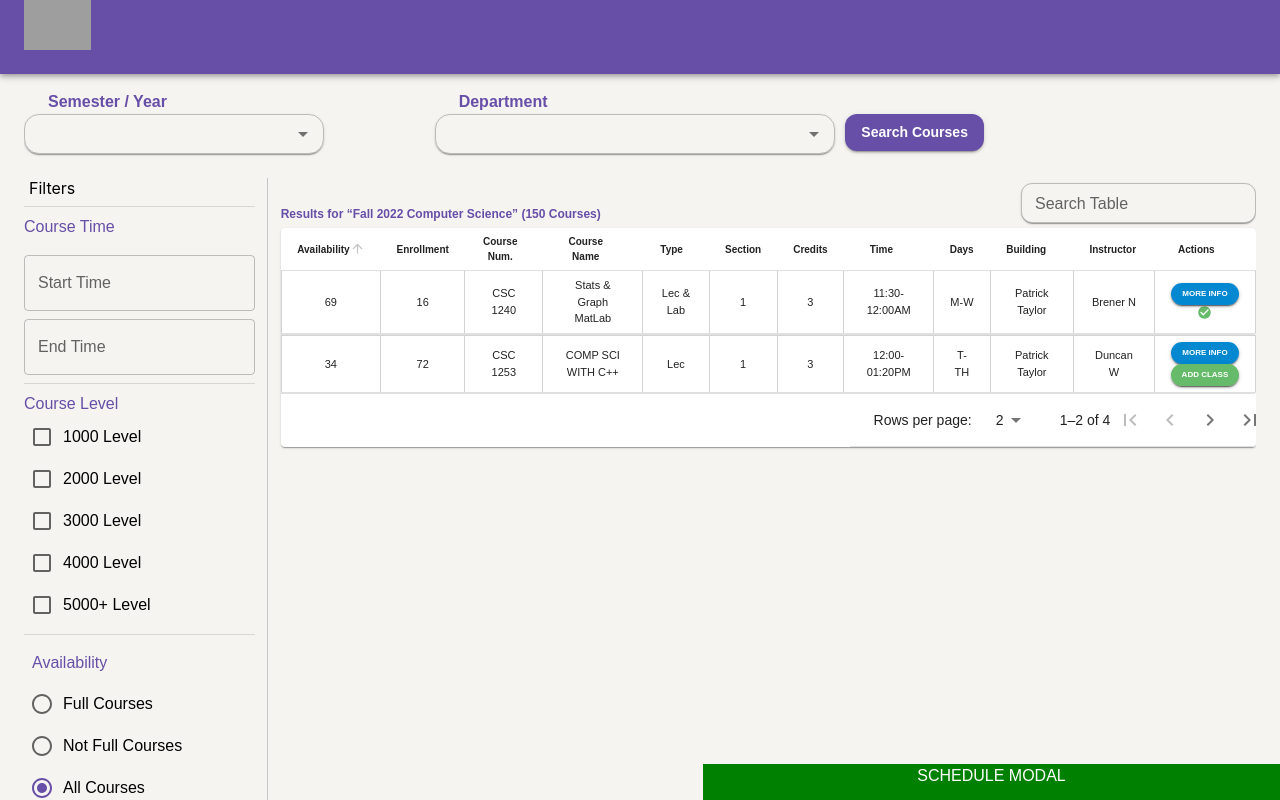
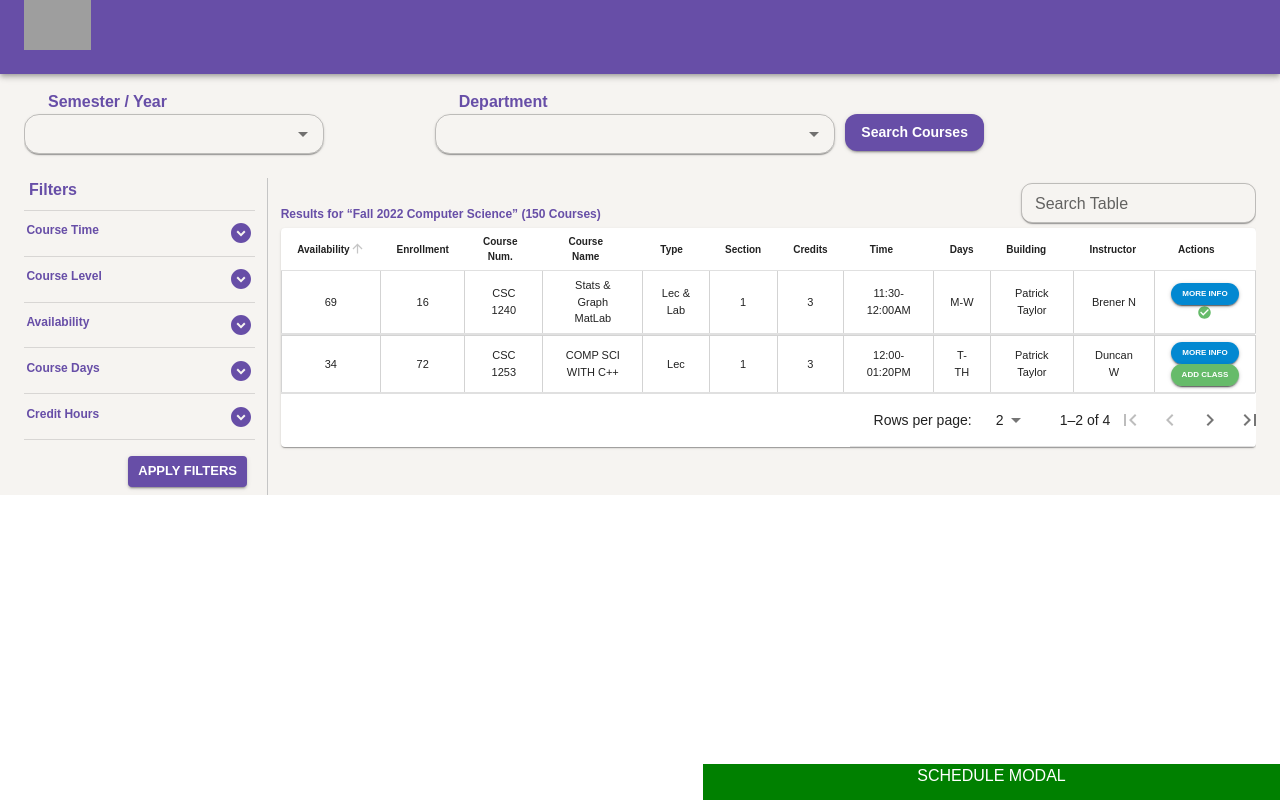
Before and after one commit to BaboyaChoch/ScheduleBookletRevamped, a React (Create React App) app in the folder booklet/: page / in a window 1280 px wide. Shown: the top 800 px of the page. Built offline with nearby package versions, Linux system fonts and the light colour scheme; grey boxes are pictures that could not be loaded.

Commit message:
[frontend] make filter options collapsable

```diff
--- a/booklet/src/components/CheckmarkDisplayer.js
+++ b/booklet/src/components/CheckmarkDisplayer.js
@@ -41,11 +41,6 @@ export default function CheckmarkDisplayer({
 
   return (
     <Box>
-      {/* <Grid container direction={"column"} spacing={1}> */}
-      {/* Title - Course Level */}
-
-      <Typography sx={{ color: "#674EA7" }}> {headerText}</Typography>
-
       {/* Body - checklist */}
       <Box sx={{paddingLeft: 1}}>
         <FormGroup>
@@ -61,8 +56,6 @@ export default function CheckmarkDisplayer({
           })}
         </FormGroup>
       </Box>
-
-      {/* </Grid> */}
     </Box>
   );
 }
--- /dev/null
+++ b/booklet/src/components/CollapsableFilter.js
@@ -0,0 +1,31 @@
+import { Collapse, Grid, Typography } from "@mui/material";
+import ExpandCircleDownIcon from "@mui/icons-material/ExpandCircleDown";
+// import ExpandMoreIcon from '@mui/icons-material/ExpandMore'; another potential icon for collapse/expand action
+import React from "react";
+
+export default function CollapsableFilter({children, label, open, setOpen}) {
+
+  return (
+    <div>
+      <Grid container sx={{ p: .3}}>
+        <Grid item xs={9} sx={{display: 'flex', justifyContent: 'flex-start'}}>
+          <Typography color="primary" fontWeight={600} fontSize={12}>{label}</Typography>
+        </Grid>
+        <Grid
+          item
+          xs={3}
+          sx={{display: 'flex', justifyContent: 'flex-end'}}
+        >
+          <ExpandCircleDownIcon
+            sx={{transform: open ? 'rotate(180deg)' : ''}}
+            color='primary'
+            onClick={() => setOpen(!open)}
+          />
+        </Grid>
+      </Grid>
+      <Collapse in={open} timeout="auto" unmountOnExit>
+        {children}
+      </Collapse>
+    </div>
+  )
+}
--- a/booklet/src/components/CourseTime.js
+++ b/booklet/src/components/CourseTime.js
@@ -41,10 +41,6 @@ export default function CourseTime({ value, setValue }) {
 
   return (
     <Grid container direction="column" spacing={2}>
-      {/* Title - Course time */}
-      <Grid item xs>
-        <Typography sx={{ color: "#674EA7" }}> Course Time</Typography>
-      </Grid>
       {/* Body - Slider */}
       <Grid container item xs>
         <Grid item>
--- a/booklet/src/components/Filters.js
+++ b/booklet/src/components/Filters.js
@@ -1,19 +1,19 @@
-import {useEffect, useState} from "react";
+import { useState } from "react";
 import {
   Box,
   Stack,
-  Typography,
   Divider,
   Button,
-  Container,
+  Typography,
 } from "@mui/material";
-import { makeStyles, styled } from "@mui/styles";
+import { makeStyles } from "@mui/styles";
 import React from "react";
 
 // File Imports
 import CourseTime from "./CourseTime";
 import CheckmarkDisplayer from "./CheckmarkDisplayer";
 import Availability from "./Availibility";
+import CollapsableFilter from "./CollapsableFilter";
 
 const useStyles = makeStyles({
   root: {},
@@ -57,12 +57,19 @@ const creditHourList = [
 export default function Filters({ filters, setFilters }) {
   const classes = useStyles();
   const [courseTimes, setCourseTimes] = useState(null);
+
   // False -> full class, True -> classes available, Undefined -> all classes
   const [availability, setAvailability] = useState(null);
   const [courseLevels, setCourseLevels] = useState(JSON.parse(JSON.stringify(courseLevelList)));
   const [courseDays, setCourseDays] = useState(JSON.parse(JSON.stringify(courseDayList)));
   const [creditHours, setCreditHours] = useState(JSON.parse(JSON.stringify(creditHourList)));
   const AVAILABILITY_DEFAULT_VALUE = "ALL_COURSES";
+
+  const [openCourseTimeFilter, setOpenCourseTimeFilter] = useState(false);
+  const [openCourseLevelsFilter, setOpenCourseLevelsFilter] = useState(false);
+  const [openAvailabilityFilter, setOpenAvailabilityFilter] = useState(false);
+  const [openCourseDaysFilter, setOpenCourseDaysFilter] = useState(false);
+  const [openCreditHoursFilter, setOpenCreditHoursFilter] = useState(false);
 
   const handleApplyFilters = () => {
     setFilters({
@@ -73,59 +80,67 @@ export default function Filters({ filters, setFilters }) {
       credit_hours: JSON.stringify(creditHours) === JSON.stringify(creditHourList) ? null : creditHours,
     })
   };
-
-
+// border: '1px solid red',
   return (
     <Box sx={{ width: "100%" }}>
       <Stack divider={<Divider />} spacing={1}>
-        <div className={classes.filterStack}> Filters</div>
-        {/* Course Time Component*/}
-
-        <div>
-          <CourseTime value={courseTimes} setValue={setCourseTimes} />
+        <div className={classes.filterStack}>
+          <Typography sx={{ color: "#674EA7", fontWeight: 700 }}>
+            Filters
+          </Typography>
         </div>
 
-        {/* Course Level through the checkmarkDisp. componenet */}
-        <div>
+        {/* Course Times Filter*/}
+        <CollapsableFilter label={"Course Time"} open={openCourseTimeFilter} setOpen={setOpenCourseTimeFilter}>
+          <CourseTime
+            value={courseTimes}
+            setValue={setCourseTimes}
+          />
+        </CollapsableFilter>
+
+        {/* Course Levels Filter */}
+        <CollapsableFilter label={"Course Level"} open={openCourseLevelsFilter} setOpen={setOpenCourseLevelsFilter}>
           <CheckmarkDisplayer
             value={courseLevels}
             setValue={setCourseLevels}
-            headerText="Course Level"
             itemList={courseLevelList}
           />
-        </div>
+        </CollapsableFilter>
 
-        {/* Availability Component */}
-        <Availability
-          value={availability}
-          setValue={setAvailability}
-          defaultValue={AVAILABILITY_DEFAULT_VALUE}
-        />
 
-        {/* Course Component */}
-        <div>
+        {/* Availability Filter */}
+        <CollapsableFilter label={"Availability"} open={openAvailabilityFilter} setOpen={setOpenAvailabilityFilter}>
+          <Availability
+            value={availability}
+            setValue={setAvailability}
+            defaultValue={AVAILABILITY_DEFAULT_VALUE}
+            />
+        </CollapsableFilter>
+
+        {/* Course Days Filter */}
+        <CollapsableFilter label={"Course Days"} open={openCourseDaysFilter} setOpen={setOpenCourseDaysFilter}>
           <CheckmarkDisplayer
             value={courseDays}
             setValue={setCourseDays}
             headerText="Course Days"
             itemList={courseDayList}
           />
-        </div>
+        </CollapsableFilter>
 
-        {/* Credit Hours Component */}
-        <div>
+        {/* Credit Hours Filter */}
+        <CollapsableFilter label={"Credit Hours"} open={openCreditHoursFilter} setOpen={setOpenCreditHoursFilter}>
           <CheckmarkDisplayer
             value={creditHours}
             setValue={setCreditHours}
-            headerText="Credit Hours"
             itemList={creditHourList}
           />
-        </div>
+        </CollapsableFilter>
 
-        <Box sx={{ paddingTop: 2, alignSelf: "center" }}>
+        {/* Apply Filters Button*/}
+        <Box sx={{ paddingTop: 2, alignSelf: "end",  p: 1 }}>
           <Button
             size="small"
-            sx={{ width: "100%" }}
+            sx={{ width: "100%", fontWeight: 700 }}
             variant="contained"
             onClick={handleApplyFilters}
           >
```
